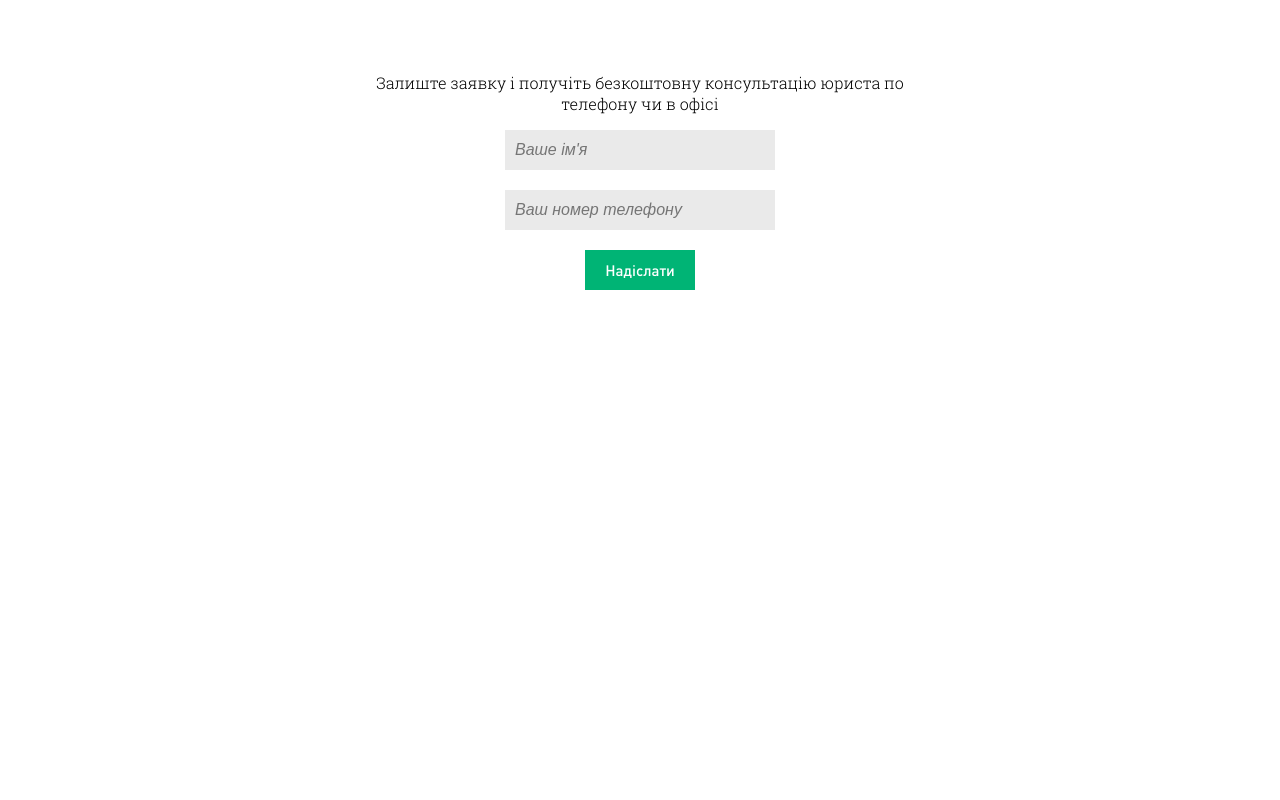
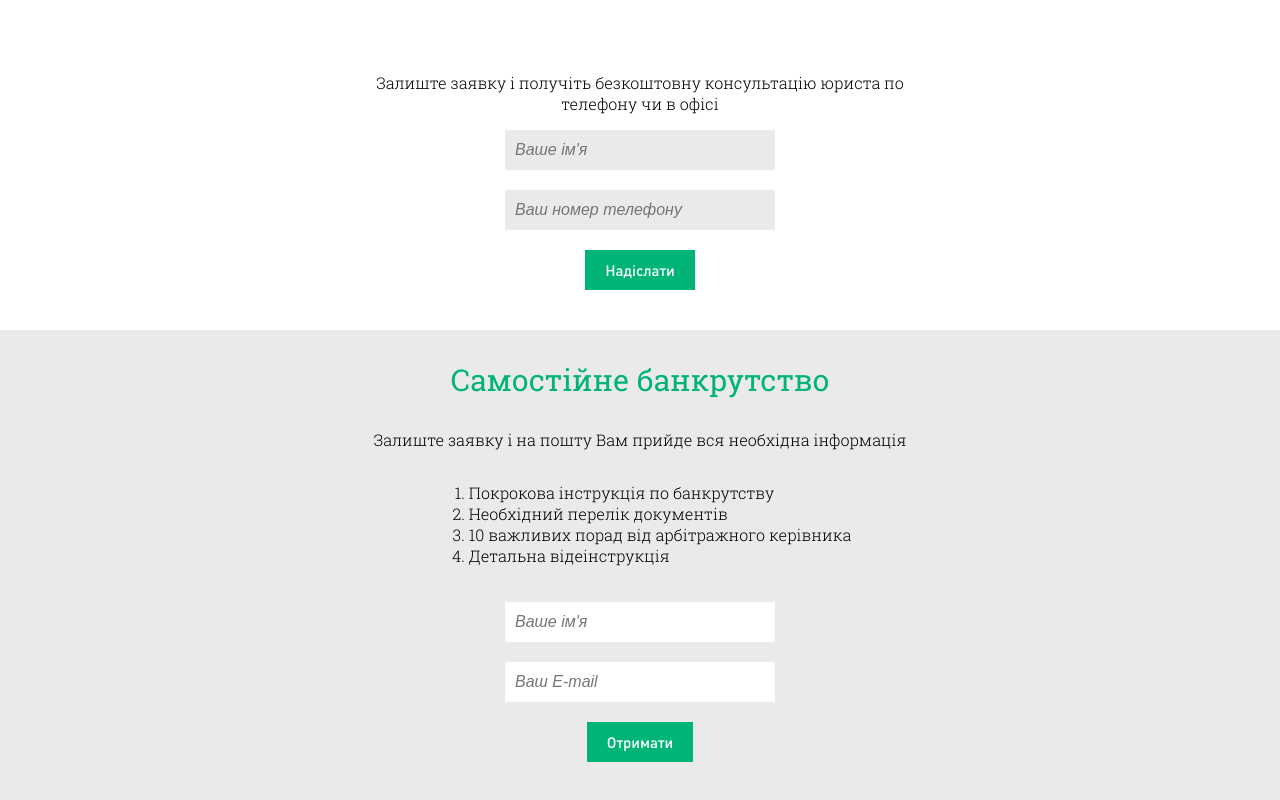
Before and after one commit to serartmar/pravis, a React (Create React App) app: page / in a window 1280 px wide. Shown: the part 4399-5199 px from the top of the page. Before the commit the page ends 4729 px from the top, so only its background shows below. Built offline with nearby package versions, Linux system fonts and the light colour scheme.

Commit message:
Implement bankruptcy

```diff
--- a/src/App.js
+++ b/src/App.js
@@ -8,6 +8,7 @@ import HeroSecond from './HeroSecond';
 import Cost from './Cost';
 import Results from './Results';
 import CallToAction3 from './CallToAction3';
+import Bankruptcy from './Bankruptcy';
 
 const App = () => (
   <div className="App">
@@ -49,6 +50,7 @@ const App = () => (
     <Cost />
     <Results />
     <CallToAction3 />
+    <Bankruptcy />
   </div>
 );
 
--- /dev/null
+++ b/src/Bankruptcy/index.js
@@ -0,0 +1,25 @@
+import React from 'react';
+import './main.css';
+import Form from '../Form';
+
+const Bankruptcy = () => (
+  <section className="bankruptcy">
+    <div className="container">
+      <div className="results-wrapper">
+        <p className="why-us-header">Самостійне банкрутство
+        </p>
+        <p className="results-description">Залиште заявку і на пошту Вам прийде вся необхідна інформація
+        </p>
+        <ol className="bankruptcy-list" >
+          <li>Покрокова інструкція по банкрутству</li>
+          <li>Необхідний перелік документів</li>
+          <li>10 важливих порад від арбітражного керівника</li>
+          <li>Детальна відеінструкція</li>
+        </ol>
+        <Form email />
+      </div>
+    </div>
+  </section>
+);
+
+export default Bankruptcy;
--- /dev/null
+++ b/src/Bankruptcy/main.css
@@ -0,0 +1,9 @@
+.bankruptcy {
+  background-color: rgba(234, 234, 234, 1);
+  padding-bottom: 40px;
+}
+
+.bankruptcy-list {
+  font-weight: 300;
+  padding-bottom: 20px;
+}
--- a/src/Form/index.js
+++ b/src/Form/index.js
@@ -31,9 +31,27 @@ class Form extends React.Component {
     return (
       <div className="form-wrapper" >
         <form className="form" onSubmit={this.handleSubmit}>
-          <input className={`name-input ${this.props.grey && 'grey'}`} type="text" value={this.state.name} placeholder="Ваше ім'я" onChange={this.handleNameChange} />
-          <input className={`phone-input ${this.props.grey && 'grey'}`} type="tel" value={this.state.phone} placeholder="Ваш номер телефону" onChange={this.handlePhoneChange} />
-          <input className="submit-button" type="submit" value="Надіслати" />
+          <input
+            className={`name-input ${this.props.grey && 'grey'}`}
+            type="text"
+            value={this.state.name}
+            placeholder="Ваше ім'я"
+            onChange={this.handleNameChange}
+            autoComplete="name"
+          />
+          <input
+            className={`phone-input ${this.props.grey && 'grey'}`}
+            type="tel"
+            value={this.state.phone}
+            placeholder={`Ваш ${this.props.email ? 'E-mail' : 'номер телефону'}`}
+            onChange={this.handlePhoneChange}
+            autoComplete="tel"
+          />
+          <input
+            className="submit-button"
+            type="submit"
+            value={`${this.props.email ? 'Отримати' : 'Надіслати'}`}
+          />
         </form>
       </div>
     );
```
